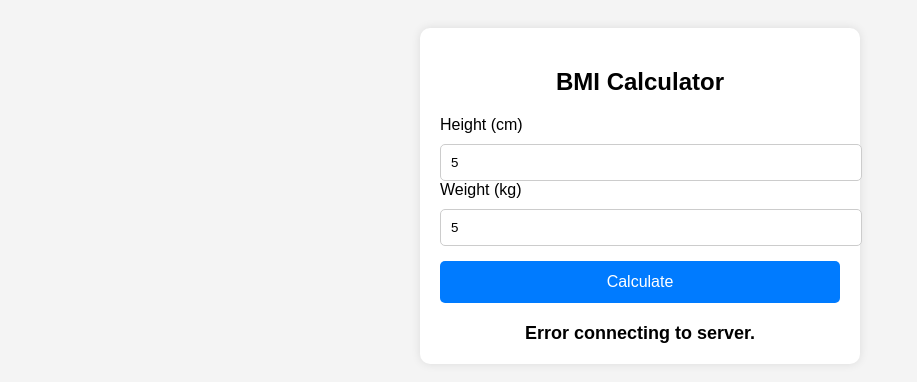
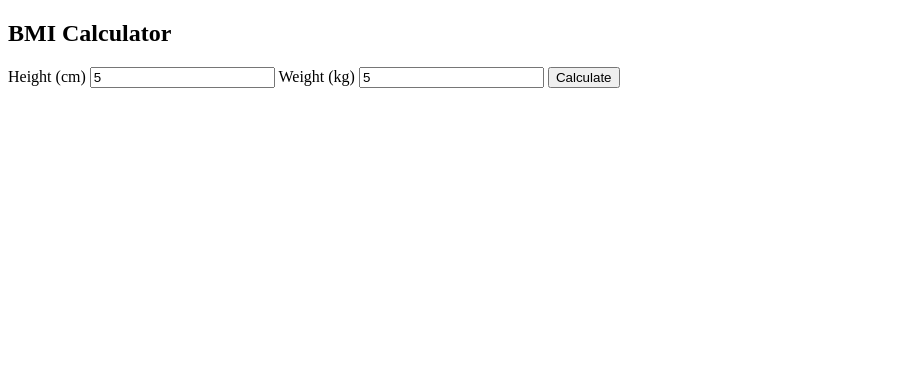
Before and after one commit to nuhaalhad41678-source/bmi-web, a plain HTML site: page index.html in a window 1280 px wide. Both pictures are taken after typing "5", "5" into the empty fields and a click on the button "Calculate". Shown: the whole page, without its empty margins (0-917 px from the left). Drawn offline with Linux system fonts and the light colour scheme; no server answers.

Commit message:
Refactor BMI calculator HTML and JavaScript
Updated BMI calculator to improve functionality and error handling.

```diff
--- a/index.html
+++ b/index.html
@@ -4,98 +4,46 @@
     <meta charset="UTF-8">
     <meta name="viewport" content="width=device-width, initial-scale=1.0">
     <title>BMI Calculator</title>
+</head>
+<body>
+    <h2>BMI Calculator</h2>
 
-    <style>
-        body {
-            font-family: Arial, sans-serif;
-            background: #f4f4f4;
-            padding: 20px;
-        }
+    <label>Height (cm)</label>
+    <input type="number" id="height">
 
-        .container {
-            max-width: 400px;
-            margin: auto;
-            background: white;
-            padding: 20px;
-            border-radius: 10px;
-            box-shadow: 0 0 10px rgba(0,0,0,0.1);
-        }
-
-        input {
-            width: 100%;
-            padding: 10px;
-            margin-top: 10px;
-            border-radius: 5px;
-            border: 1px solid #ccc;
-        }
-
-        button {
-            width: 100%;
-            padding: 12px;
-            margin-top: 15px;
-            background: #007bff;
-            color: white;
-            font-size: 16px;
-            border: none;
-            border-radius: 5px;
-            cursor: pointer;
-        }
-
-        button:hover {
-            background: #0056b3;
-        }
-
-        .result {
-            margin-top: 20px;
-            font-size: 18px;
-            font-weight: bold;
-            text-align: center;
-        }
-    </style>
-</head>
-
-<body>
-
-    <div class="container">
-        <h2 style="text-align:center;">BMI Calculator</h2>
-
-        <label for="height">Height (cm)</label>
-        <input id="height" type="number" placeholder="Enter height in cm">
-
-        <label for="weight">Weight (kg)</label>
-        <input id="weight" type="number" placeholder="Enter weight in kg">
+    <label>Weight (kg)</label>
+    <input type="number" id="weight">
 
     <button onclick="calculateBMI()">Calculate</button>
 
-        <div class="result" id="result"></div>
-    </div>
+    <p id="result"></p>
 
 <script>
 async function calculateBMI() {
     const height = document.getElementById("height").value;
     const weight = document.getElementById("weight").value;
 
-            const resultBox = document.getElementById("result");
-            resultBox.innerHTML = "Calculating...";
-
-            try {
     const response = await fetch("https://bmi-api-8be0.onrender.com/bmi", {
         method: "POST",
-                    headers: { "Content-Type": "application/json" },
-                    body: JSON.stringify({ height: Number(height), weight: Number(weight) })
+        headers: {
+            "Content-Type": "application/json"
+        },
+        body: JSON.stringify({
+            height: parseFloat(height),
+            weight: parseFloat(weight)
+        })
     });
 
     const data = await response.json();
 
-                resultBox.innerHTML =
-                    "BMI: " + data.bmi + "<br>" +
-                    "Status: " + data.status;
-
-            } catch (error) {
-                resultBox.innerHTML = "Error connecting to server.";
+    if (response.ok) {
+        document.getElementById("result").textContent =
+            `BMI: ${data.bmi} – Category: ${data.category}`;
+    } else {
+        document.getElementById("result").textContent =
+            `Error: ${data.error}`;
     }
 }
 </script>
-
 </body>
 </html>
```
Lines whose indentation alone changed are shown as unchanged.
